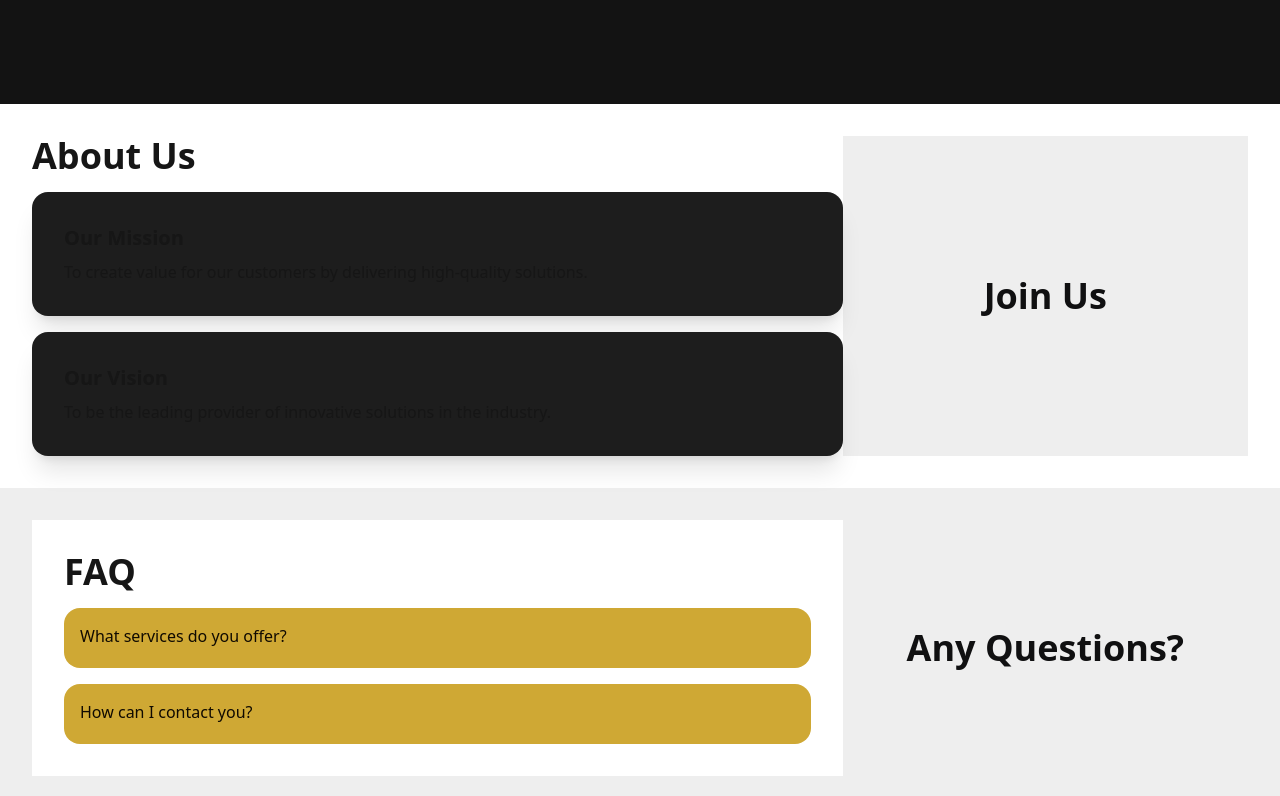
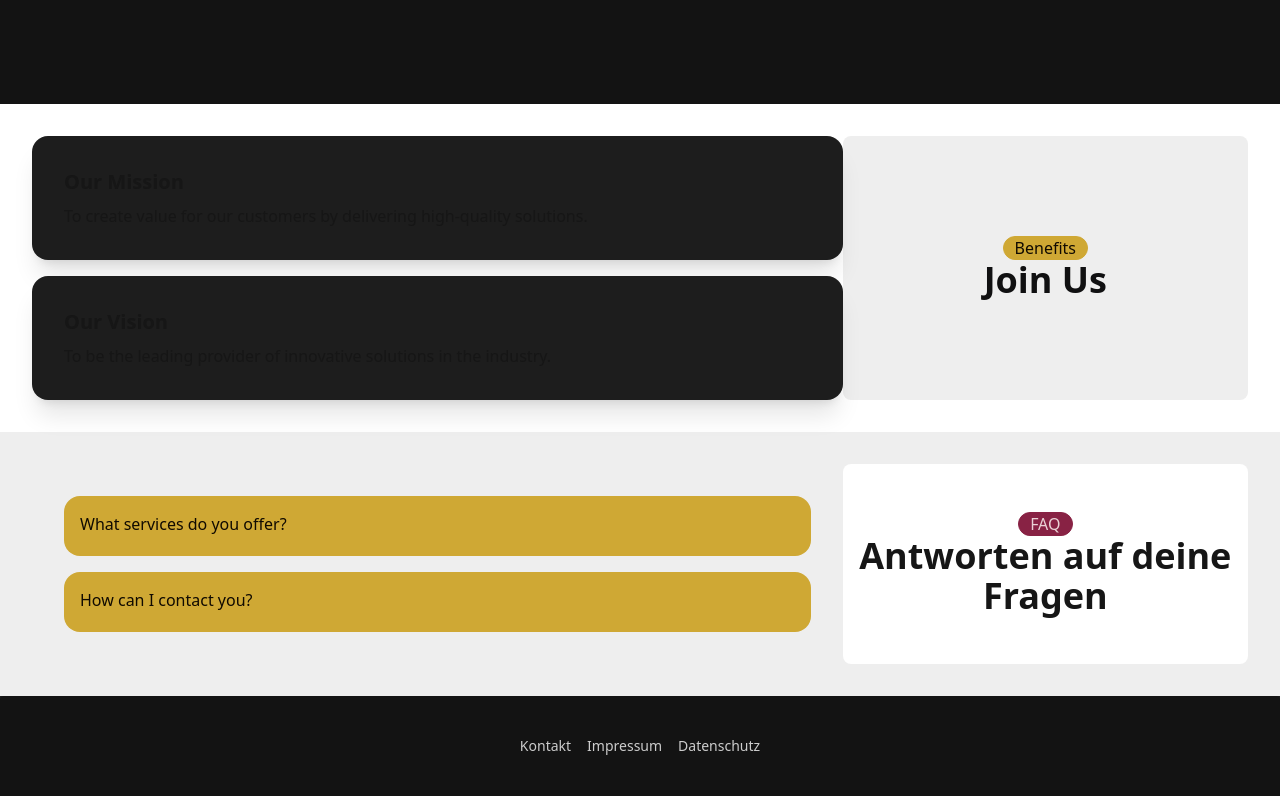
Before and after one commit to managrsphere/oeno-danubia, a Nuxt app: page / in a window 1280 px wide. Shown: the part 780-1576 px from the top of the page. Built offline with nearby package versions, Linux system fonts and the light colour scheme.

Commit message:
Update on Index

```diff
--- a/components/TheNavbar.vue
+++ b/components/TheNavbar.vue
@@ -10,7 +10,7 @@
                     </svg>
                 </div>
                 <ul tabindex="0"
-                    class="menu dropdown-content mt-3 z-[1] p-2 shadow bg-accent text-accent-content rounded-box w-52 font-semibold">
+                    class="menu dropdown-content mt-3 z-[1] p-2 shadow  bg-base-100 text-base-content rounded-box w-52 font-semibold">
                     <li><nuxt-link to="/about">Über uns</nuxt-link></li>
                     <li><nuxt-link to="/chargia">Chargia</nuxt-link></li>
                     <li><a>Semesterprogramm</a></li>
--- a/pages/contact.vue
+++ b/pages/contact.vue
@@ -1,5 +1,5 @@
 <template>
-    <div class="container mx-auto p-8 space-y-12">
+    <div class="container bg-base-300 mx-auto p-8 space-y-12">
         <!-- Contact Form -->
         <div class="max-w-lg mx-auto bg-base-100 shadow-xl rounded-lg p-6">
             <h2 class="text-2xl font-bold mb-4">Kontaktformular</h2>
@@ -56,9 +56,9 @@
                     <div class="aspect-w-16 aspect-h-9">
                         <iframe width="425" height="350"
                             src="https://www.openstreetmap.org/export/embed.html?bbox=13.468023240566255%2C48.572633650943196%2C13.471563756465914%2C48.574216691939505&amp;layer=hot"
-                            style="border: 1px solid black"></iframe><br /><small><a
-                                href="https://www.openstreetmap.org/#map=19/48.57343/13.46979&amp;layers=H">Größere
-                                Karte anzeigen</a></small>
+                            style="border: 1px solid black"></iframe><br /><small><nuxt-link
+                                href="https://www.openstreetmap.org/#map=19/48.57343/13.46979&amp;layers=H" class="btn btn-primary" target="_blank">Größere
+                                Karte anzeigen</nuxt-link></small>
                     </div>
                 </div>
             </div>
--- a/pages/index.vue
+++ b/pages/index.vue
@@ -17,14 +17,13 @@
         </div>
       </div>
       <div class="md:w-1/3 relative">
-        <img src="public/Singen_Abend.png" alt="Gemeinsames Singen bei Kerzenlicht" class="w-full h-full object-cover opacity-60">
+        <img src="public/Singen_Abend.png" alt="Gemeinsames Singen bei Kerzenlicht" class="w-full h-full object-cover rounded-lg opacity-70">
       </div>
     </section>
 
     <!-- Section 2 -->
     <section class="flex flex-col md:flex-row bg-neutral text-neutral-content p-8">
       <div class="md:w-2/3 flex flex-col space-y-4">
-        <h2 class="text-4xl font-bold">About Us</h2>
         <div class="card bg-base-100 shadow-xl">
           <div class="card-body">
             <h3 class="card-title">Our Mission</h3>
@@ -38,15 +37,15 @@
           </div>
         </div>
       </div>
-      <div class="md:w-1/3 bg-accent text-accent-content p-8 flex items-center justify-center">
+      <div class="md:w-1/3 bg-accent text-accent-content p-8 flex flex-col items-center justify-center text-center rounded-lg">
+        <div class="badge badge-primary badge-lg">Benefits</div>
         <h2 class="text-4xl font-bold">Join Us</h2>
       </div>
     </section>
 
     <!-- Section 3 -->
     <section class="flex flex-col md:flex-row bg-accent text-accent-content p-8">
-      <div class="md:w-2/3 bg-neutral text-neutral-content p-8 flex flex-col space-y-4">
-        <h2 class="text-4xl font-bold">FAQ</h2>
+      <div class="md:w-2/3 p-8 flex flex-col space-y-4">
         <div class="collapse">
           <input type="checkbox" class="peer" />
           <div
@@ -70,8 +69,9 @@
           </div>
         </div>
       </div>
-      <div class="md:w-1/3 flex items-center justify-center">
-        <h2 class="text-4xl font-bold">Any Questions?</h2>
+      <div class="md:w-1/3 bg-neutral text-neutral-content flex flex-col items-center justify-center text-center rounded-lg">
+        <div class="badge badge-secondary badge-lg">FAQ</div>
+        <h2 class="text-4xl font-bold">Antworten auf deine Fragen</h2>
       </div>
     </section>
 
```
